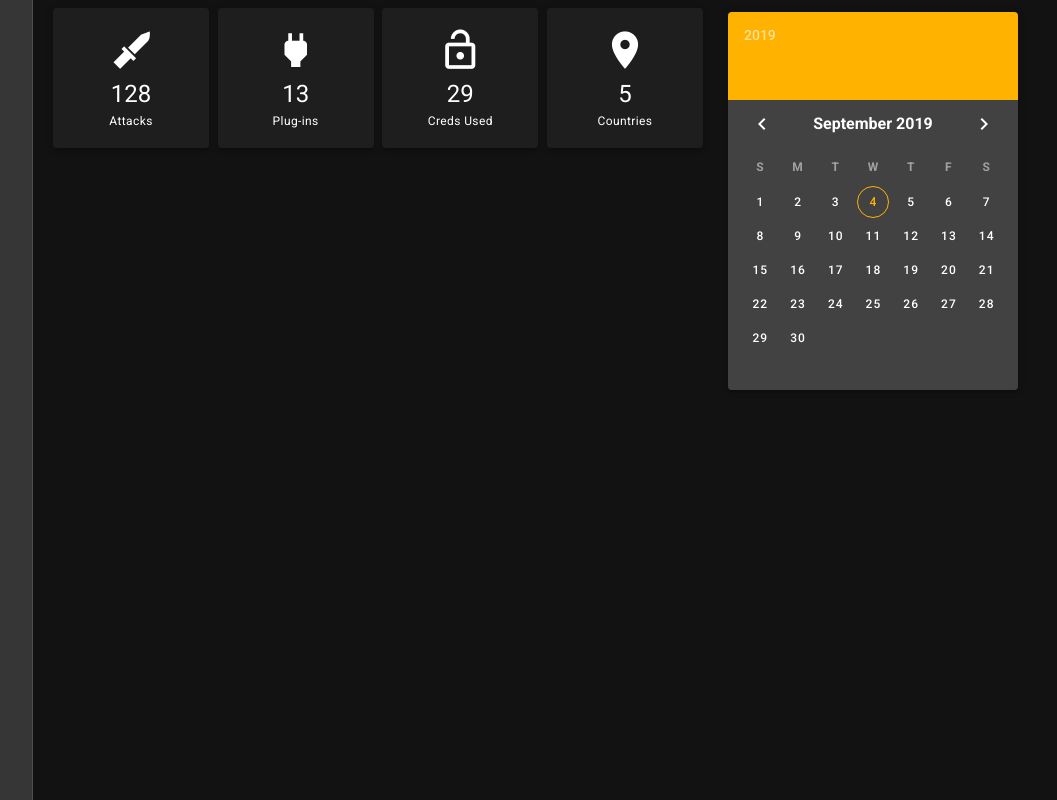
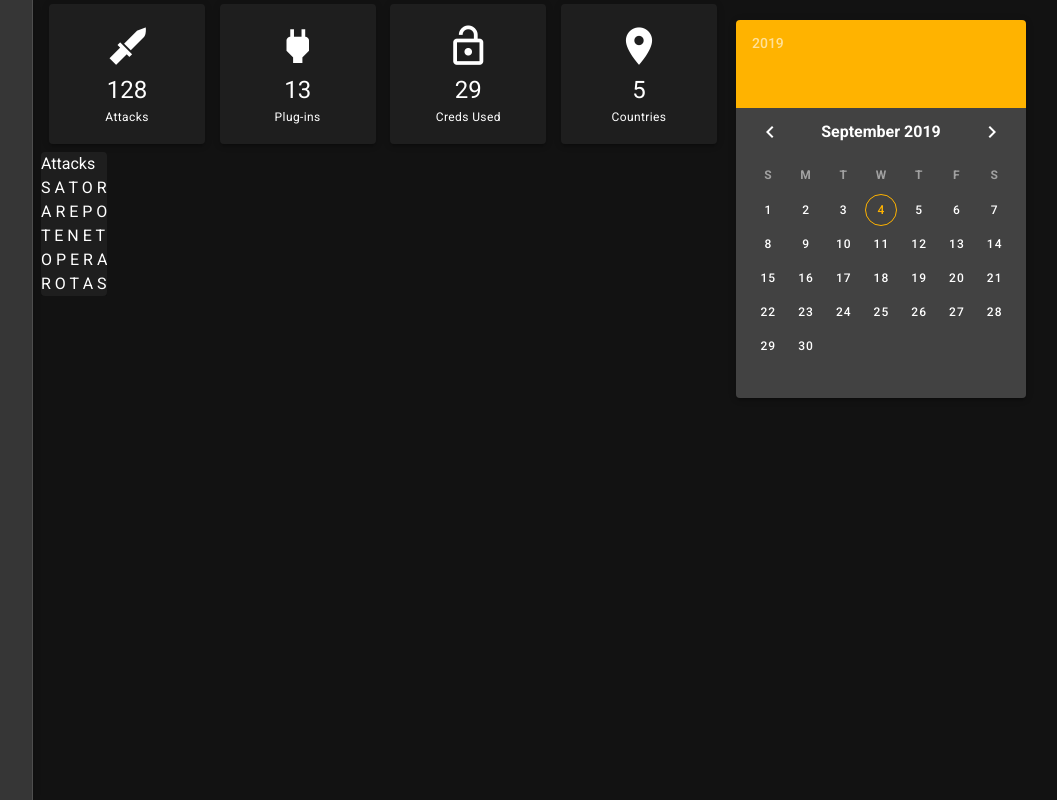
Before and after one commit to drsjb80/HPotter, a Vue app in the folder hpotter/dashboard/: page / in a window 1280 px wide. Shown: the whole page, without its empty margins (223-1280 px from the left). Built offline with nearby package versions, Linux system fonts and the light colour scheme.

Commit message:
added new componant drillDownWindow. This componant acts as a beginning of a system to dynamically shift content based upon selected KPI

```diff
--- a/hpotter/dashboard/src/App.vue
+++ b/hpotter/dashboard/src/App.vue
@@ -8,13 +8,29 @@
 
 <template>
   <v-app>
-    <v-navigation-drawer app>
-    </v-navigation-drawer>
+    <v-navigation-drawer app class="elevation-3"> <!--Sidebar-->
+    </v-navigation-drawer> <!--End Sidebar-->
     <v-content>
-      <v-container>
+      <v-container ma-2>
         <v-row>
-          <v-col><cards :kpi="kpi"/></v-col>
-          <v-col cols="4" class="d-none d-lg-block"><v-date-picker class="elevation-3"></v-date-picker></v-col>
+          <v-col> <!--Main Content-->
+
+            <v-row>
+              <cards :kpi="kpi"/>
+            </v-row>
+
+            <v-row>
+              <drillDownWindow />
+            </v-row>
+
+        </v-col> <!--End Main Content-->
+
+          <v-col cols="4" class="d-none d-lg-block"> <!--Right Bar-->
+
+            <v-date-picker class="elevation-3"></v-date-picker>
+
+          </v-col> <!--End Right Bar-->
+
           <div class="d-lg-none"><v-btn fixed dark fab bottom right color="primary"><v-icon>mdi-calendar</v-icon></v-btn></div>
         </v-row>
       </v-container>
@@ -25,6 +41,7 @@
 <script>
 
 import cards from './components/cards';
+import drillDownWindow from './components/drilldownwindow';
 
 export default {
 
@@ -33,6 +50,7 @@ export default {
   name: 'App',
   components: {
     cards,
+    drillDownWindow
   },
   data: () => ({
       kpi: [
--- /dev/null
+++ b/hpotter/dashboard/src/components/drilldownwindow.vue
@@ -0,0 +1,33 @@
+<style scoped></style>
+<template>
+  <v-window v-model="content">
+    <v-window-item :value="1">
+      <v-card ma-2 class="elevation-3">
+        <div> <!--Dummy Content -->
+        Attacks<br>
+        S	A	T	O	R<br>
+        A	R	E	P	O<br>
+        T	E	N	E	T<br>
+        O	P	E	R	A<br>
+        R	O	T	A	S
+        </div>
+      </v-card>
+    </v-window-item>
+
+    <v-window-item :value="2">
+      <v-card ma-2 class="elevation-3">
+        <div> <!--Dummy Content -->
+        Plug-ins<br>
+        S	A	T	O	R<br>
+        A	R	E	P	O<br>
+        T	E	N	E	T<br>
+        O	P	E	R	A<br>
+        R	O	T	A	S
+        </div>
+      </v-card>
+    </v-window-item>
+  </v-window>
+</template>
+
+
+<script></script>
```
